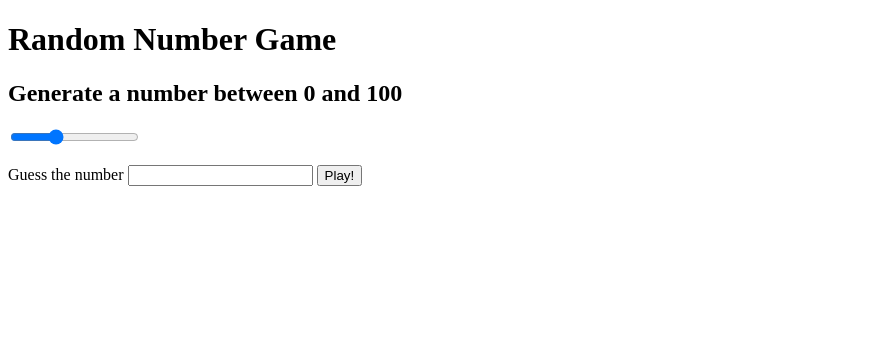
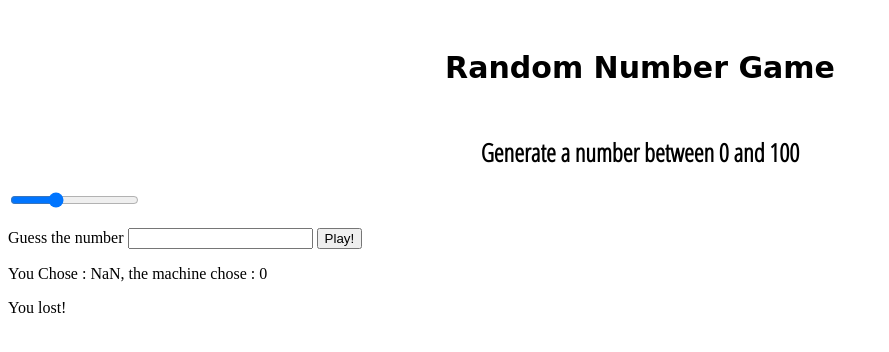
Before and after one commit to sehnara/T.I.L, a plain HTML site: page nomadCoder_example_1/index.html in a window 1280 px wide. Both pictures are taken after a click on the button "Play!". Shown: the whole page, without its empty margins (0-889 px from the left). Drawn offline with Linux system fonts and the light colour scheme; a web font is replaced by a local one.

Commit message:
- youtube 'nomad coder' javascript 예제 1(random number game)
3) javascript click event 만들기

```diff
--- a/nomadCoder_example_1/index.css
+++ b/nomadCoder_example_1/index.css
@@ -0,0 +1,16 @@
+h1{
+  text-align: center;
+  margin: 50px 0;
+  font-family: 'Zen Dots', cursive;
+  font-size: 30px;
+}
+
+h2{
+  text-align: center;
+  font-family: 'Open Sans Condensed', sans-serif;
+  font-size: 25px;
+}
+
+.js-formRange input{
+
+}
--- a/nomadCoder_example_1/index.html
+++ b/nomadCoder_example_1/index.html
@@ -5,6 +5,12 @@
   <meta http-equiv="X-UA-Compatible" content="IE=edge">
   <meta name="viewport" content="width=device-width, initial-scale=1.0">
   <link rel="stylesheet" href="index.css">
+  <!-- font -->
+  <link rel="preconnect" href="https://fonts.gstatic.com">
+  <link href="https://fonts.googleapis.com/css2?family=Zen+Dots&display=swap" rel="stylesheet">
+  <link rel="preconnect" href="https://fonts.gstatic.com">
+  <link href="https://fonts.googleapis.com/css2?family=Jomhuria&family=Open+Sans+Condensed:wght@300&display=swap" rel="stylesheet">
+  <!-- /font -->
   <script defer src="index.js"></script>
   <title>Document</title>
 </head>
@@ -17,8 +23,8 @@
   </form>
 
   <p class="js-chooseNum">Guess the number
-    <input type="text">
-    <input type="submit" value="Play!">
+    <input class = "js-userInput" type="text">
+    <input class = "js-submit" type="button" value="Play!">
   </p>
   <div class="js-result"></div>
 </body>
--- a/nomadCoder_example_1/index.js
+++ b/nomadCoder_example_1/index.js
@@ -2,16 +2,54 @@ const textRange = document.querySelector('.js-textRange');
 
 const form = document.querySelector('.js-formRange');
 const numInput = form.querySelector('input');
+const choose = document.querySelector('.js-chooseNum');
+const userInput = choose.querySelector('.js-userInput');
+const submit = choose.querySelector('.js-submit');
 
-let maxvalue = 0;
+const result = document.querySelector('.js-result');
 
+let maxValue = 0;
+
+function handleClick(){
+  // 결과를 보여줄 paragraph 2줄 생성
+  const para1 = document.createElement('p');
+  const para2 = document.createElement('p');
+
+  // get userNum & machineNum
+  let randNum = getRandomNum();
+  let userNum = parseInt(userInput.value);
+
+  // 결과 paragraph에 결과 문장 넣어주기
+  para1.innerHTML = `You Chose : ${userNum}, the machine chose : ${randNum}`;
+
+  if(randNum === userNum){
+    para2.innerHTML = `You win!`;
+  }else{
+    para2.innerHTML = `You lost!`;
+  }
+  result.appendChild(para1);
+  result.appendChild(para2);
+}
+
+function chooseNum(){
+  submit.addEventListener('click',handleClick);
+}
+
+function getRandomNum(){
+  const randomNum = Math.floor(Math.random()*(maxValue+1));
+  return randomNum;
+}
 function handleChange(){
-  maxvalue = numInput.value;
-  textRange.innerHTML = `Generate a number between 0 and ${maxvalue}`;
+  maxValue = parseInt(numInput.value);
+  textRange.innerHTML = `Generate a number between 0 and ${maxValue}`;
 }
 
 function init(){
+
   // 1. input(range) 변화 값을 h2에 반영
   numInput.addEventListener('change', handleChange);
+  // 2. user와 machine 모두 숫자 선택
+  chooseNum();
+
 }
 init();
```
Also changed, not shown: index.html (+6 -0 lines), index.js (added).
